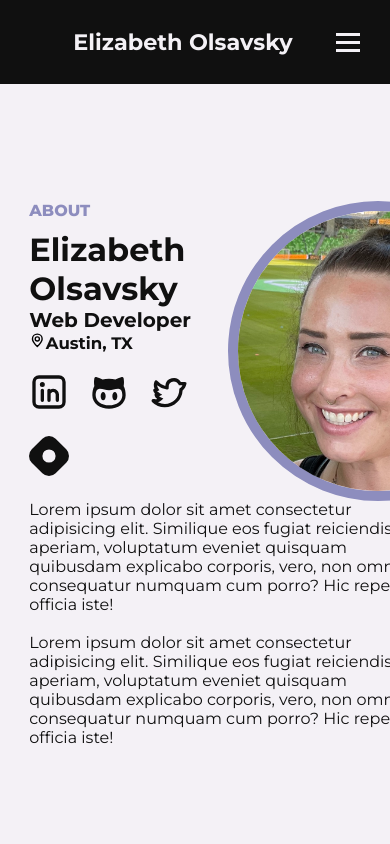
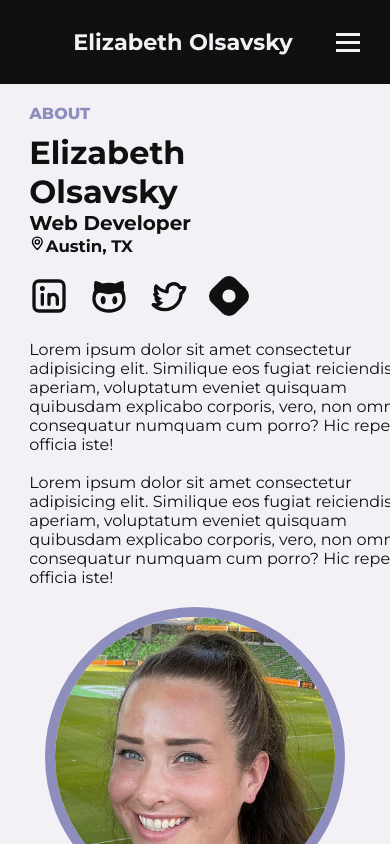
Before and after one commit to elizabetholsavsky/portfolio, a React (Create React App) app: page / in a window 390 px wide. Built offline with nearby package versions, Linux system fonts and the light colour scheme.

Commit message:
add media queries for about container

```diff
--- a/src/components/ScrollContainer/About/About.css
+++ b/src/components/ScrollContainer/About/About.css
@@ -2,7 +2,7 @@
     width: 85%;
     max-width: 1200px;
     display: flex;
-
+    flex-wrap: wrap;
 }
 .about-content-container {
     display: flex;
@@ -10,7 +10,7 @@
     width: 60%;
     align-items: flex-start;
     justify-content: center;
-    flex-wrap: wrap;
+
 }
 
 #about h3 {
@@ -40,6 +40,7 @@
     justify-content: space-between;
     width: 40%;
     align-items: center;
+    justify-content: center;
 }
 
 .profile-picture-container img {
@@ -50,7 +51,7 @@
 }
 
 @media (max-width: 900px) {
-    .about-text-container,.profile-picture-container {
+    .about-content-container, .profile-picture-container {
         width: 100%;
     }
 
```
